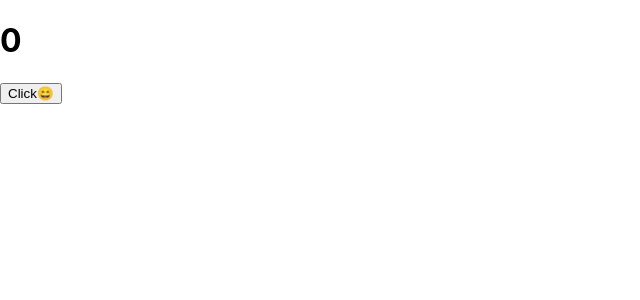
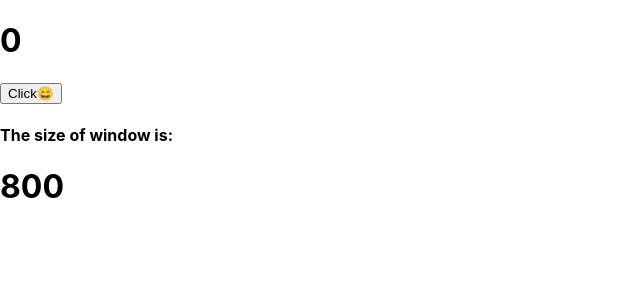
Before and after one commit to hhimanshu1/Hooks, a React (Create React App) app in the folder my-app/: page / in a window 1280 px wide. Shown: the top 300 px of the page, without its empty margins (0-640 px from the left). Built offline with nearby package versions, Linux system fonts and the light colour scheme.

Commit message:
cleanUp function

```diff
--- a/my-app/src/App.js
+++ b/my-app/src/App.js
@@ -2,8 +2,8 @@ import React from "react";
 import UseStateArray from './UseStateArray';
 import UseStateObject from './UseStateObject';
 import ShortCircuit from './ShortCircuit';
-import useEffect1 from './UseEffect1';
-import UseEffect1 from "./UseEffect1";
+import UseEffect1 from './UseEffect1';
+import UseEffect2 from "./UseEffect2";
 
 const App=()=>{
   return (
@@ -12,6 +12,7 @@ const App=()=>{
     < UseStateObject /> */}
     {/* < ShortCircuit /> */}
     < UseEffect1 />
+    < UseEffect2 />
     </>
   );
 };
--- /dev/null
+++ b/my-app/src/UseEffect2.js
@@ -0,0 +1,25 @@
+import React,{useState,useEffect} from 'react'
+
+
+ const UseEffect2 = () => {
+     const[count, setCount]= useState(window.screen.width);
+
+     const actualWidth=()=>{
+         setCount(window.innerWidth);
+     }
+
+     useEffect(()=>{
+        window.addEventListener('resize',actualWidth);
+        return()=>{
+            window.removeEventListener('resize',actualWidth);
+        }
+     });
+          return(
+        <div>
+            <h4>The size of window is:</h4>
+            <h1>{count}</h1>
+        </div>
+    )
+}
+
+export default UseEffect2;
```
